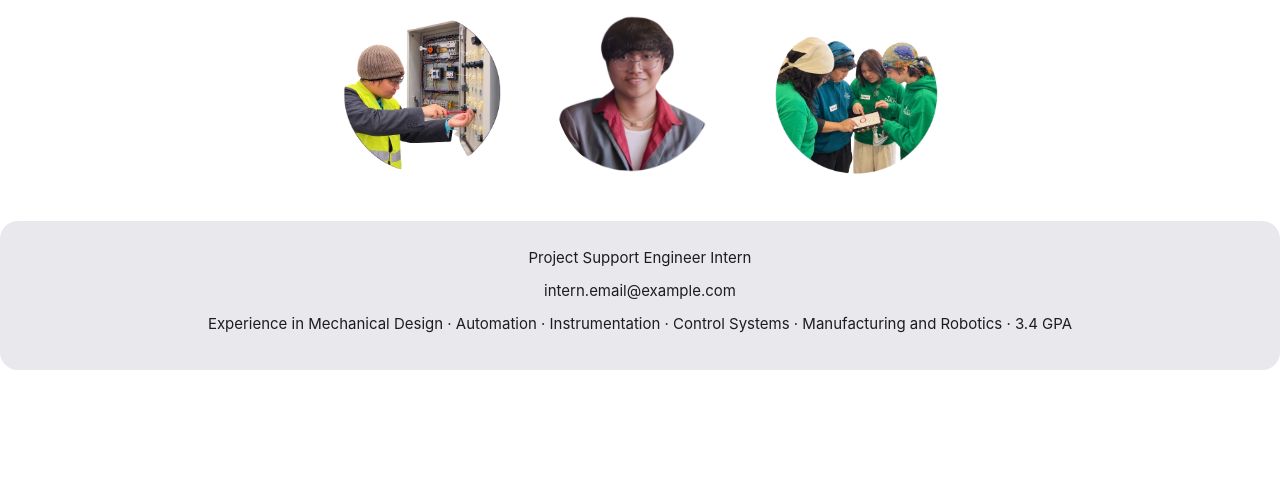
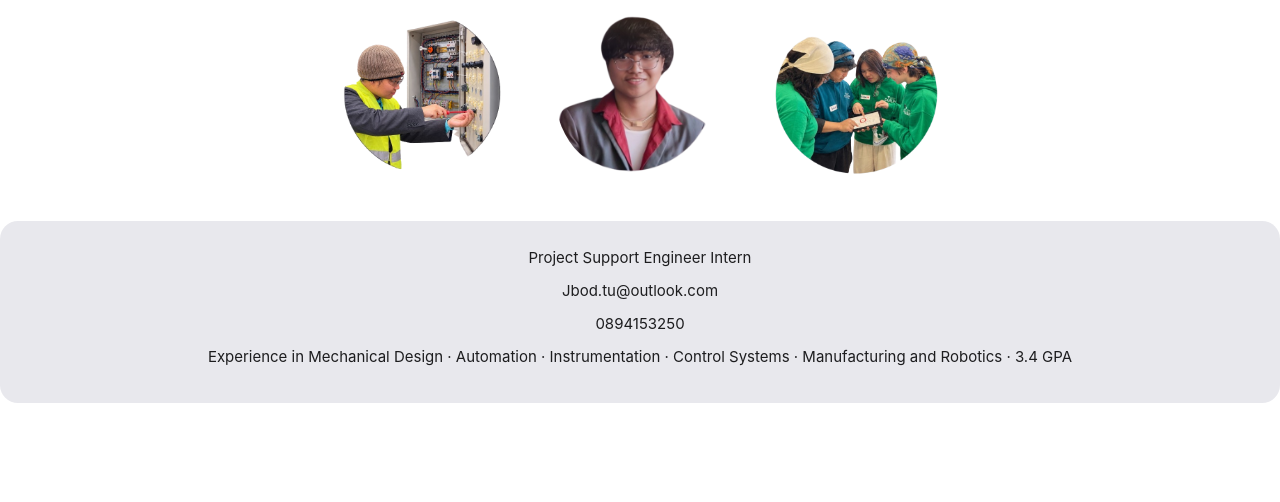
Before and after one commit to jbodtu/John-portfolio, a plain HTML site: page index.html in a window 1280 px wide. Shown: the part 259-761 px from the top of the page. Drawn offline with Linux system fonts and the light colour scheme.

Commit message:
Update contact information in index.html

```diff
--- a/index.html
+++ b/index.html
@@ -56,7 +56,8 @@
             <div class="summary-banner">
                 <p>Project Support Engineer Intern</p>
 
-                <p>intern.email@example.com</p>
+                <p>Jbod.tu@outlook.com</p>
+                <p>0894153250</p>
 
                 <p>
                     Experience in Mechanical Design · Automation · Instrumentation · Control Systems · Manufacturing and Robotics · 3.4 GPA
```
